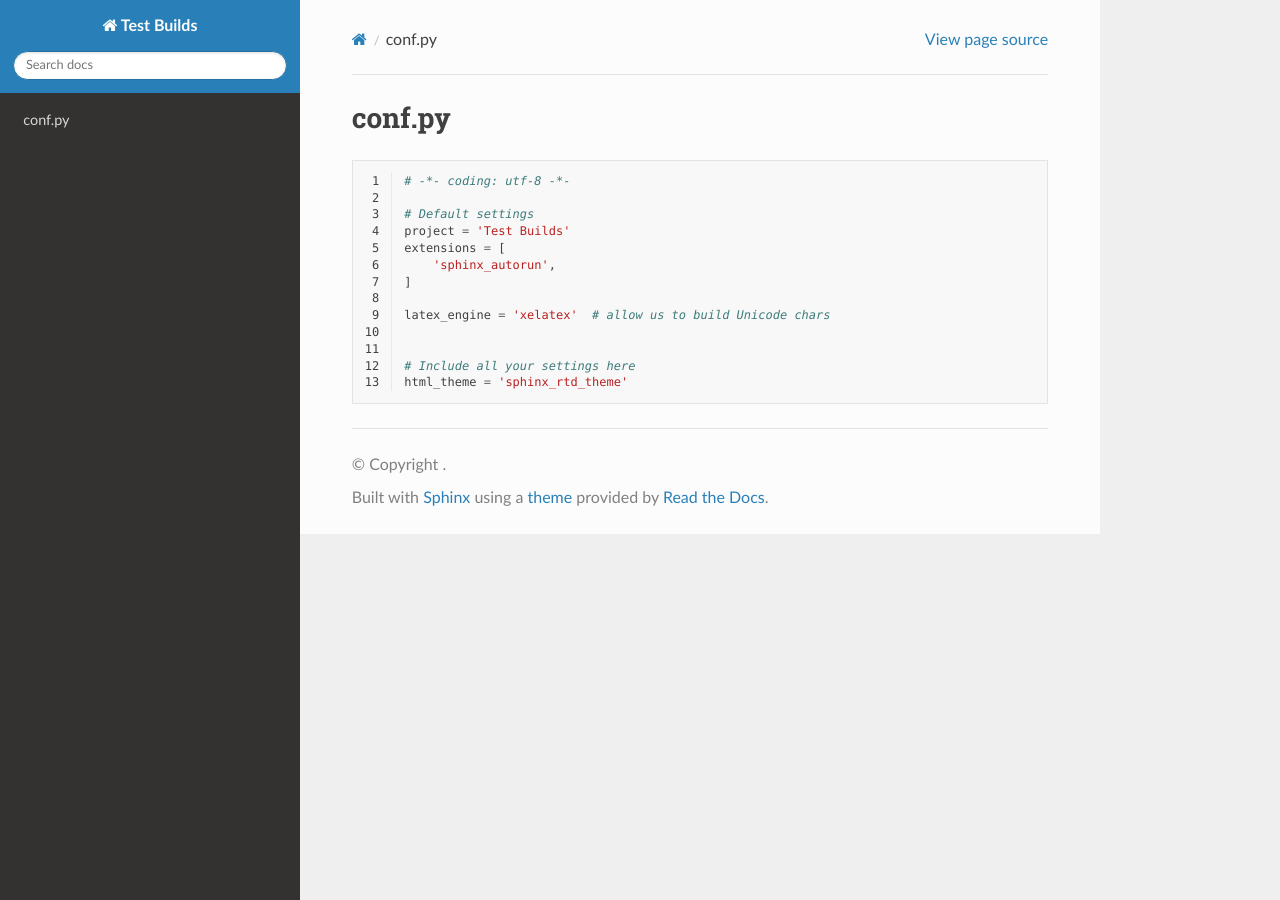
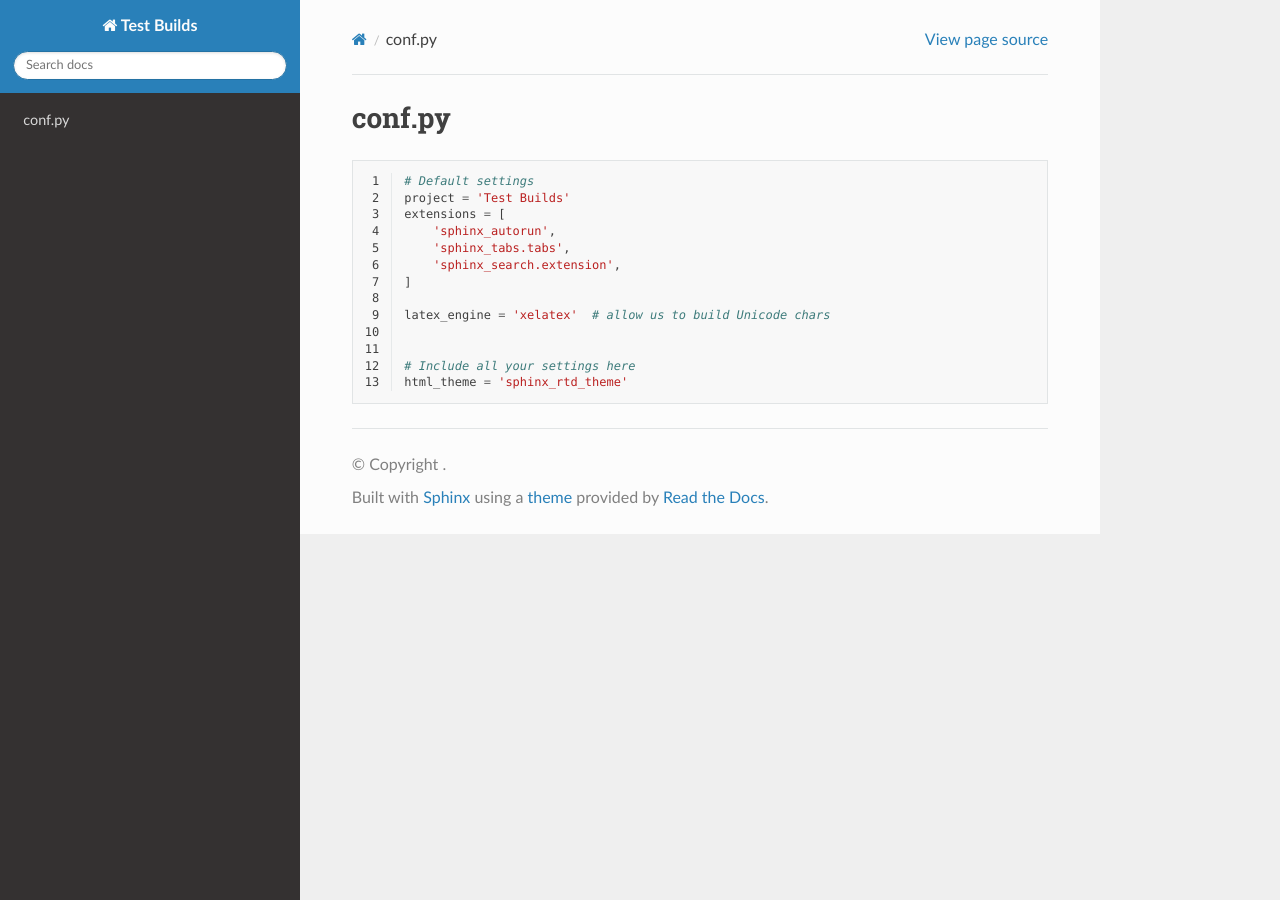
Before and after one commit to readthedocs/test-builds, a Sphinx documentation site: the page built from docs/conf.rst, in a window 1280 px wide. Built offline with Sphinx 7.4.7 and the Read the Docs theme 2.0.0, drawn with Linux system fonts in a browser that asks for light colours.

Commit message:
Test sphinx tabs with our search extension

```diff
--- a/docs/conf.py
+++ b/docs/conf.py
@@ -1,9 +1,9 @@
-# -*- coding: utf-8 -*-
-
 # Default settings
 project = 'Test Builds'
 extensions = [
     'sphinx_autorun',
+    'sphinx_tabs.tabs',
+    'sphinx_search.extension',
 ]
 
 latex_engine = 'xelatex'  # allow us to build Unicode chars
--- a/requirements.txt
+++ b/requirements.txt
@@ -1 +1,4 @@
+Sphinx
 sphinx-autorun
+sphinx-tabs
+git+https://github.com/readthedocs/readthedocs-sphinx-search@master
```
Also changed, not shown: docs/index.rst (+10 -0 lines), .readthedocs.yaml (added).
